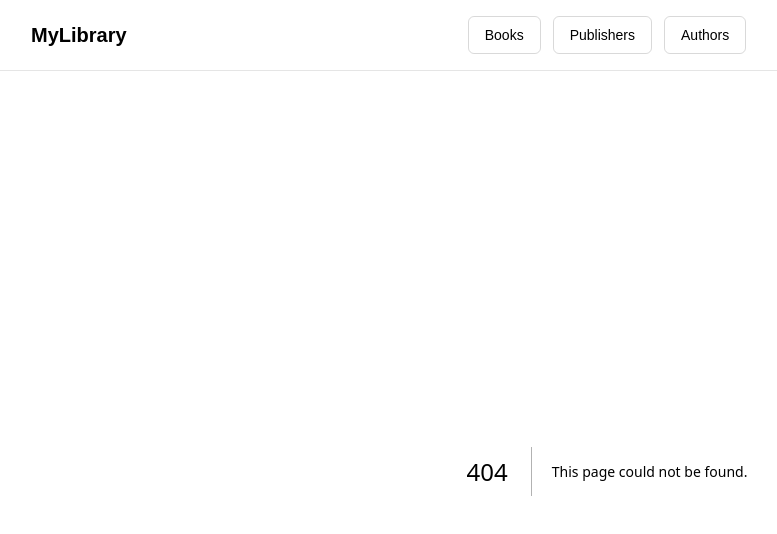
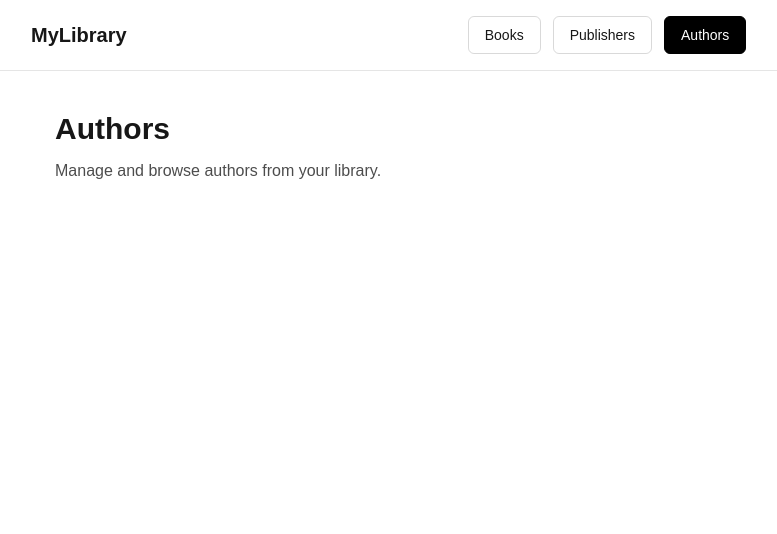
Before and after one commit to pauloarthurvm/my-library-frontend, a Next.js app: page /authors in a window 1280 px wide. Before the commit this address had no page. Shown: the top 534 px of the page, without its empty margins (33-810 px from the left). Built offline with nearby package versions, Linux system fonts and the light colour scheme.

Commit message:
Add other pages

```diff
--- /dev/null
+++ b/src/app/authors/page.tsx
@@ -0,0 +1,8 @@
+export default function AuthorsPage() {
+  return (
+    <section className="mx-auto max-w-6xl px-6 py-10">
+      <h1 className="text-3xl font-bold">Authors</h1>
+      <p className="mt-3 text-black/70">Manage and browse authors from your library.</p>
+    </section>
+  );
+}
--- /dev/null
+++ b/src/app/books/page.tsx
@@ -0,0 +1,8 @@
+export default function BooksPage() {
+  return (
+    <section className="mx-auto max-w-6xl px-6 py-10">
+      <h1 className="text-3xl font-bold">Books</h1>
+      <p className="mt-3 text-black/70">Manage and browse books from your library.</p>
+    </section>
+  );
+}
--- /dev/null
+++ b/src/app/publishers/page.tsx
@@ -0,0 +1,8 @@
+export default function PublishersPage() {
+  return (
+    <section className="mx-auto max-w-6xl px-6 py-10">
+      <h1 className="text-3xl font-bold">Publishers</h1>
+      <p className="mt-3 text-black/70">Manage and browse publishers from your library.</p>
+    </section>
+  );
+}
--- a/src/components/Header.tsx
+++ b/src/components/Header.tsx
@@ -1,19 +1,43 @@
+"use client";
+
+import Link from "next/link";
+import { usePathname } from "next/navigation";
+
+const navItems = [
+  { href: "/books", label: "Books" },
+  { href: "/publishers", label: "Publishers" },
+  { href: "/authors", label: "Authors" },
+];
+
 export function Header() {
+  const pathname = usePathname();
+
   return (
     <header className="border-b border-black/10 px-6 py-4">
       <div className="mx-auto grid w-full max-w-6xl grid-cols-3 items-center">
-        <div className="text-xl font-bold">MyLibrary</div>
+        <Link href="/" className="w-fit text-xl font-bold transition hover:opacity-80">
+          MyLibrary
+        </Link>
 
         <nav className="col-start-2 flex items-center justify-center gap-3">
-          <button className="rounded-md border border-black/15 px-4 py-2 text-sm font-medium transition hover:bg-black/5">
-            Books
-          </button>
-          <button className="rounded-md border border-black/15 px-4 py-2 text-sm font-medium transition hover:bg-black/5">
-            Publishers
-          </button>
-          <button className="rounded-md border border-black/15 px-4 py-2 text-sm font-medium transition hover:bg-black/5">
-            Authors
-          </button>
+          {navItems.map((item) => {
+            const isActive = pathname === item.href;
+
+            return (
+              <Link
+                key={item.href}
+                href={item.href}
+                aria-current={isActive ? "page" : undefined}
+                className={`rounded-md border px-4 py-2 text-sm font-medium transition ${
+                  isActive
+                    ? "border-black bg-black text-white"
+                    : "border-black/15 hover:bg-black/5"
+                }`}
+              >
+                {item.label}
+              </Link>
+            );
+          })}
         </nav>
 
         <div aria-hidden="true" />
```
